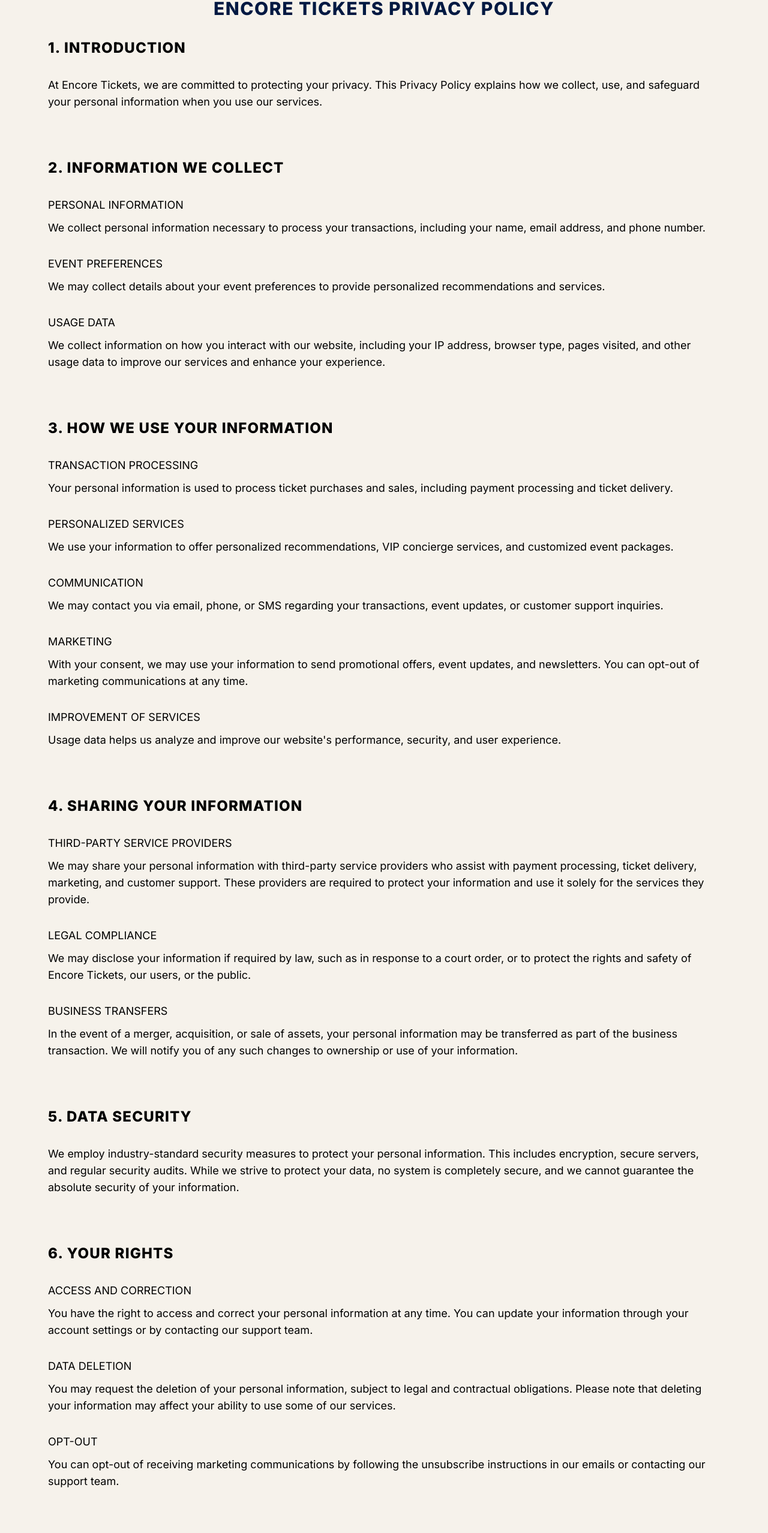
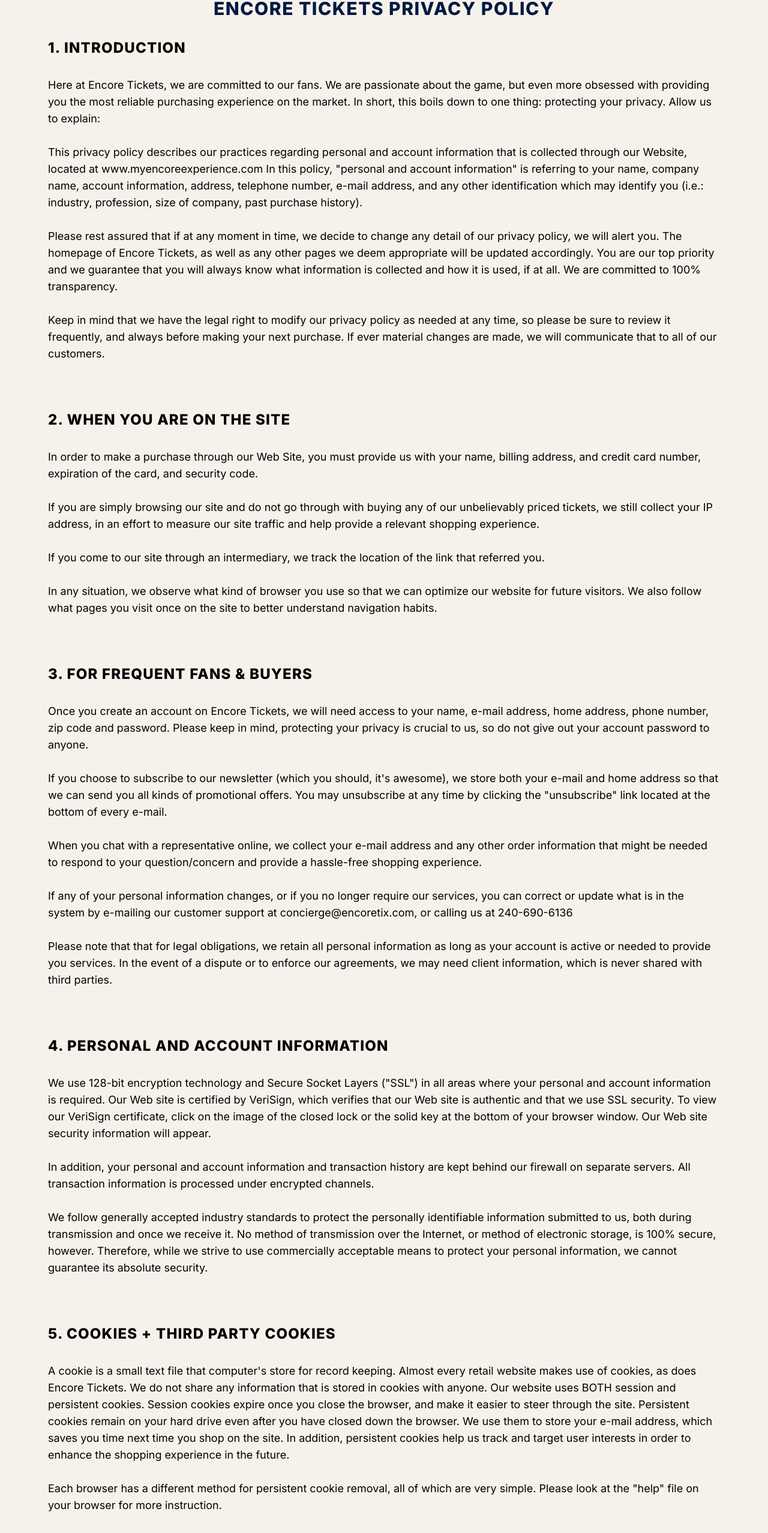
Before and after one commit to acompanythatsellseverything/encore-tickets, a Next.js app: page /privacy-policy in a window 1280 px wide. Shown: the part 212-2768 px from the top of the page at 60% size. Built offline with nearby package versions, Linux system fonts and the light colour scheme.

Commit message:
feat: privacy policy

```diff
--- a/src/app/privacy-policy/page.tsx
+++ b/src/app/privacy-policy/page.tsx
@@ -1,88 +1,227 @@
-import Title from "@/components/Title";
-import Box from "@/components/Box";
-import type {Metadata} from "next";
+import Title from '@/components/Title';
+import Box from '@/components/Box';
+import type { Metadata } from 'next';
 
 export const metadata: Metadata = {
 	title: 'Encore Tickets: Privacy Policy',
-    description: 'Learn how Encore Tickets collects, uses, and protects your personal data. Review our privacy practices for securing your information when purchasing tickets, accessing VIP services, and engaging with our platform.',
-    keywords: 'Privacy Policy, data protection, personal information, ticket purchase privacy, VIP services privacy, data collection practices, Encore Tickets, secure transactions, GDPR compliance, user privacy',
+	description:
+		'Learn how Encore Tickets collects, uses, and protects your personal data. Review our privacy practices for securing your information when purchasing tickets, accessing VIP services, and engaging with our platform.',
+	keywords:
+		'Privacy Policy, data protection, personal information, ticket purchase privacy, VIP services privacy, data collection practices, Encore Tickets, secure transactions, GDPR compliance, user privacy',
 	openGraph: {
 		title: 'Encore Tickets: Privacy Policy',
-        description: 'Learn how Encore Tickets collects, uses, and protects your personal data. Review our privacy practices for securing your information when purchasing tickets, accessing VIP services, and engaging with our platform.',
+		description:
+			'Learn how Encore Tickets collects, uses, and protects your personal data. Review our privacy practices for securing your information when purchasing tickets, accessing VIP services, and engaging with our platform.',
 		siteName: 'Encore Tickets',
-        images: ['/favicon-big.png']
+		images: ['/favicon-big.png'],
 	},
 	twitter: {
 		title: 'Encore Tickets: Privacy Policy',
-        description: 'Learn how Encore Tickets collects, uses, and protects your personal data. Review our privacy practices for securing your information when purchasing tickets, accessing VIP services, and engaging with our platform.',
-        images: ['/favicon-big.png']
+		description:
+			'Learn how Encore Tickets collects, uses, and protects your personal data. Review our privacy practices for securing your information when purchasing tickets, accessing VIP services, and engaging with our platform.',
+		images: ['/favicon-big.png'],
 	},
 };
 
 const privacyPolicyInfo = [
 	{
 		title: 'Introduction',
-        txt: 'At Encore Tickets, we are committed to protecting your privacy. This Privacy Policy explains how we collect, use, and safeguard your personal information when you use our services.',
+		txt: (
+			<span>
+				Here at Encore Tickets, we are committed to our fans. We are passionate
+				about the game, but even more obsessed with providing you the most
+				reliable purchasing experience on the market. In short, this boils down
+				to one thing: protecting your privacy. Allow us to explain:
+				<br />
+				<br />
+				This privacy policy describes our practices regarding personal and
+				account information that is collected through our Website, located at
+				www.myencoreexperience.com In this policy, "personal and account
+				information" is referring to your name, company name, account
+				information, address, telephone number, e-mail address, and any other
+				identification which may identify you (i.e.: industry, profession, size
+				of company, past purchase history).
+				<br />
+				<br />
+				Please rest assured that if at any moment in time, we decide to change
+				any detail of our privacy policy, we will alert you. The homepage of
+				Encore Tickets, as well as any other pages we deem appropriate will be
+				updated accordingly. You are our top priority and we guarantee that you
+				will always know what information is collected and how it is used, if at
+				all. We are committed to 100% transparency.
+				<br />
+				<br />
+				Keep in mind that we have the legal right to modify our privacy policy
+				as needed at any time, so please be sure to review it frequently, and
+				always before making your next purchase. If ever material changes are
+				made, we will communicate that to all of our customers.
+			</span>
+		),
 	},
 	{
-        title: 'Information We Collect',
-        topics: {
-          "Personal Information": 'We collect personal information necessary to process your transactions, including your name, email address, and phone number.',
-          "Event Preferences": 'We may collect details about your event preferences to provide personalized recommendations and services.',
-          "Usage Data": 'We collect information on how you interact with our website, including your IP address, browser type, pages visited, and other usage data to improve our services and enhance your experience.'
-        }
+		title: 'When you are on the site',
+		txt: (
+			<span>
+				In order to make a purchase through our Web Site, you must provide us
+				with your name, billing address, and credit card number, expiration of
+				the card, and security code.
+				<br />
+				<br />
+				If you are simply browsing our site and do not go through with buying
+				any of our unbelievably priced tickets, we still collect your IP
+				address, in an effort to measure our site traffic and help provide a
+				relevant shopping experience.
+				<br />
+				<br />
+				If you come to our site through an intermediary, we track the location
+				of the link that referred you.
+				<br />
+				<br />
+				In any situation, we observe what kind of browser you use so that we can
+				optimize our website for future visitors. We also follow what pages you
+				visit once on the site to better understand navigation habits.
+			</span>
+		),
 	},
 	{
-        title: 'How We Use Your Information',
-        topics: {
-            "Transaction Processing": 'Your personal information is used to process ticket purchases and sales, including payment processing and ticket delivery.',
-            "Personalized Services": 'We use your information to offer personalized recommendations, VIP concierge services, and customized event packages.',
-            "Communication": 'We may contact you via email, phone, or SMS regarding your transactions, event updates, or customer support inquiries.',
-            "Marketing": 'With your consent, we may use your information to send promotional offers, event updates, and newsletters. You can opt-out of marketing communications at any time.',
-            "Improvement of Services": 'Usage data helps us analyze and improve our website\'s performance, security, and user experience.',
-        }
+		title: 'For Frequent Fans & Buyers',
+		txt: (
+			<span>
+				Once you create an account on Encore Tickets, we will need access to
+				your name, e-mail address, home address, phone number, zip code and
+				password. Please keep in mind, protecting your privacy is crucial to us,
+				so do not give out your account password to anyone.
+				<br />
+				<br />
+				If you choose to subscribe to our newsletter (which you should, it's
+				awesome), we store both your e-mail and home address so that we can send
+				you all kinds of promotional offers. You may unsubscribe at any time by
+				clicking the "unsubscribe" link located at the bottom of every e-mail.
+				<br />
+				<br />
+				When you chat with a representative online, we collect your e-mail
+				address and any other order information that might be needed to respond
+				to your question/concern and provide a hassle-free shopping experience.
+				<br />
+				<br />
+				If any of your personal information changes, or if you no longer require
+				our services, you can correct or update what is in the system by
+				e-mailing our customer support at concierge@encoretix.com, or calling us
+				at 240-690-6136
+				<br />
+				<br />
+				Please note that that for legal obligations, we retain all personal
+				information as long as your account is active or needed to provide you
+				services. In the event of a dispute or to enforce our agreements, we may
+				need client information, which is never shared with third parties.
+			</span>
+		),
 	},
 	{
-        title: 'Sharing Your Information',
-        topics: {
-            "Third-Party Service Providers": 'We may share your personal information with third-party service providers who assist with payment processing, ticket delivery, marketing, and customer support. These providers are required to protect your information and use it solely for the services they provide.',
-            "Legal Compliance": 'We may disclose your information if required by law, such as in response to a court order, or to protect the rights and safety of Encore Tickets, our users, or the public.',
-            "Business Transfers": 'In the event of a merger, acquisition, or sale of assets, your personal information may be transferred as part of the business transaction. We will notify you of any such changes to ownership or use of your information.',
-        }
+		title: 'Personal and Account Information',
+		txt: (
+			<span>
+				We use 128-bit encryption technology and Secure Socket Layers ("SSL") in
+				all areas where your personal and account information is required. Our
+				Web site is certified by VeriSign, which verifies that our Web site is
+				authentic and that we use SSL security. To view our VeriSign
+				certificate, click on the image of the closed lock or the solid key at
+				the bottom of your browser window. Our Web site security information
+				will appear.
+				<br />
+				<br />
+				In addition, your personal and account information and transaction
+				history are kept behind our firewall on separate servers. All
+				transaction information is processed under encrypted channels.
+				<br />
+				<br />
+				We follow generally accepted industry standards to protect the
+				personally identifiable information submitted to us, both during
+				transmission and once we receive it. No method of transmission over the
+				Internet, or method of electronic storage, is 100% secure, however.
+				Therefore, while we strive to use commercially acceptable means to
+				protect your personal information, we cannot guarantee its absolute
+				security.
+			</span>
+		),
 	},
 	{
-        title: 'Data Security',
-        txt: 'We employ industry-standard security measures to protect your personal information. This includes encryption, secure servers, and regular security audits. While we strive to protect your data, no system is completely secure, and we cannot guarantee the absolute security of your information.',
+		title: 'Cookies + Third Party Cookies',
+		txt: (
+			<span>
+				A cookie is a small text file that computer's store for record keeping.
+				Almost every retail website makes use of cookies, as does Encore
+				Tickets. We do not share any information that is stored in cookies with
+				anyone. Our website uses BOTH session and persistent cookies. Session
+				cookies expire once you close the browser, and make it easier to steer
+				through the site. Persistent cookies remain on your hard drive even
+				after you have closed down the browser. We use them to store your e-mail
+				address, which saves you time next time you shop on the site. In
+				addition, persistent cookies help us track and target user interests in
+				order to enhance the shopping experience in the future.
+				<br />
+				<br />
+				Each browser has a different method for persistent cookie removal, all
+				of which are very simple. Please look at the "help" file on your browser
+				for more instruction.
+				<br />
+				<br />
+				Our privacy statement does not include any third parties; we do not have
+				access or control over these cookies whatsoever.
+			</span>
+		),
 	},
 	{
-        title: 'Your Rights',
-        topics: {
-            "Access and Correction": 'You have the right to access and correct your personal information at any time. You can update your information through your account settings or by contacting our support team.',
-            "Data Deletion": 'You may request the deletion of your personal information, subject to legal and contractual obligations. Please note that deleting your information may affect your ability to use some of our services.',
-            "Opt-Out": 'You can opt-out of receiving marketing communications by following the unsubscribe instructions in our emails or contacting our support team.',
-        }
+		title: 'Agents/Service Providers/Third Parties:',
+		txt: (
+			<span>
+				We use a limited amount of third party services for order completion,
+				such as a FedEx to ship our orders & our credit card processing company
+				for billing. We share your name, email address, billing and shipping
+				address with third parties only when necessary for order completion.
+				These third parties are prohibited from using any identifiable
+				information for promotional purposes.
+				<br />
+				<br />
+				We restrict access to your personal and account information to those who
+				need access to use it as set forth in this policy. Your personal and
+				account information will never be sold, shared, rented or traded to
+				third parties except under the following circumstances:
+				<br />
+				<br />
+				We may disclose your personal and account information to respond to
+				subpoenas, court orders, or other legal process, as required by law, or
+				to establish or exercise our legal rights or defend against legal
+				claims.
+				<br />
+				<br />
+				Your personal and account information may also be disclosed in
+				connection with a sale of some or all of our business or a merger with
+				another company.
+			</span>
+		),
 	},
 	{
-        title: 'Cookies and Tracking Technologies',
-        txt: 'Our website uses cookies and similar tracking technologies to enhance your experience, analyze website performance, and deliver personalized content. By using our website, you consent to our use of cookies. You can manage your cookie preferences through your browser settings.',
+		title: 'Social Media (Features) and Widgets:',
+		txt: `Our website includes social media features: twitter, Google+ the Facebook Like button and widgets ("share this" button or interactive mini-programs that run on our site). All of these may collect your IP address, which pages you visit on Encore Tickets and may set a cookie to enable the feature to function properly. All social media features and widgets are either hosted by a third party or hosted directly on our website. Each interaction with each different feature or widget is governed by individual privacy policies, which are set by the company providing it.`,
 	},
 	{
-        title: 'Children\'s Privacy',
-        txt: 'Encore Tickets is not intended for use by children under the age of 13. We do not knowingly collect personal information from children. If we become aware that a child under 13 has provided us with personal information, we will take steps to delete it.',
+		title: 'Contests/Surveys:',
+		txt: `If you enter a contest or survey on our site, we collect information that is necessary for entry or participation, such as name, address, e-mail, telephone number,`,
 	},
 	{
-        title: 'International Data Transfers',
-        txt: 'If you are accessing our services from outside the country where our servers are located, your information may be transferred internationally. We take steps to ensure that your information is protected according to applicable laws.',
+		title: 'Questions/Comments/Concerns/Feedback:',
+		txt: `You can reach us by email concierge@encoretix.com  or you can call us toll-free at 240-690-6136. Please note that messages become our property and, unless you direct otherwise, may be used by us for promotional purposes.`
 	},
 	{
 		title: 'Changes to This Privacy Policy',
-        txt: 'Encore Tickets may update this Privacy Policy from time to time. We will notify you of any significant changes by posting the updated policy on our website and indicating the date of the most recent update.',
+		txt: 'Encore Tickets may update this Privacy Policy. Significant changes will be posted on our website with the update date indicated.',
 	},
 	{
 		title: 'Contact Us',
-        txt: 'If you have any questions or concerns about this Privacy Policy or how we handle your personal information, please contact us at privacy@encoretickets.com.',
+		txt: 'For questions or concerns about this Privacy Policy, please contact us at concierge@encoretix.com .',
 	},
-]
+];
 
 export default function PrivacyPolicy() {
 	return (
@@ -93,21 +232,32 @@
 					<div className='mt-8'>
 						{privacyPolicyInfo.map((section, index) => (
 							<div key={index} className={`${index && 'mt-20'}`}>
-                                <p className='font-extrabold text-xl md:text-2xl -tracking-tighter uppercase'>{index + 1}. {section.title}</p>
+								<p className='font-extrabold text-xl md:text-2xl -tracking-tighter uppercase'>
+									{index + 1}. {section.title}
+								</p>
 								{/* Если есть основной текст, отображаем его */}
-                                {section.txt && <p className='mt-8 text-sm md:text-lg'>{section.txt}</p>}
+								{section.txt && (
+									<p className='mt-8 text-sm md:text-lg'>{section.txt}</p>
+								)}
 								{/* Если есть темы (topics), отображаем их */}
-                                {section.topics && Object.entries(section.topics).map(([topicTitle, topicContent], i) => (
+								{section.topics &&
+									Object.entries(section.topics).map(
+										([topicTitle, topicContent], i) => (
 											<div key={i} className='mt-8'>
-                                        <p className='text-base md:text-lg uppercase'>{topicTitle}</p>
-                                        <p className='mt-2.5 text-sm md:text-lg'>{topicContent}</p>
+												<p className='text-base md:text-lg uppercase'>
+													{topicTitle}
+												</p>
+												<p className='mt-2.5 text-sm md:text-lg'>
+													{topicContent}
+												</p>
 											</div>
-                                ))}
+										)
+									)}
 							</div>
 						))}
 					</div>
 				</div>
 			</Box>
 		</main>
-    )
+	);
 }
```
Lines whose indentation alone changed are shown as unchanged.
